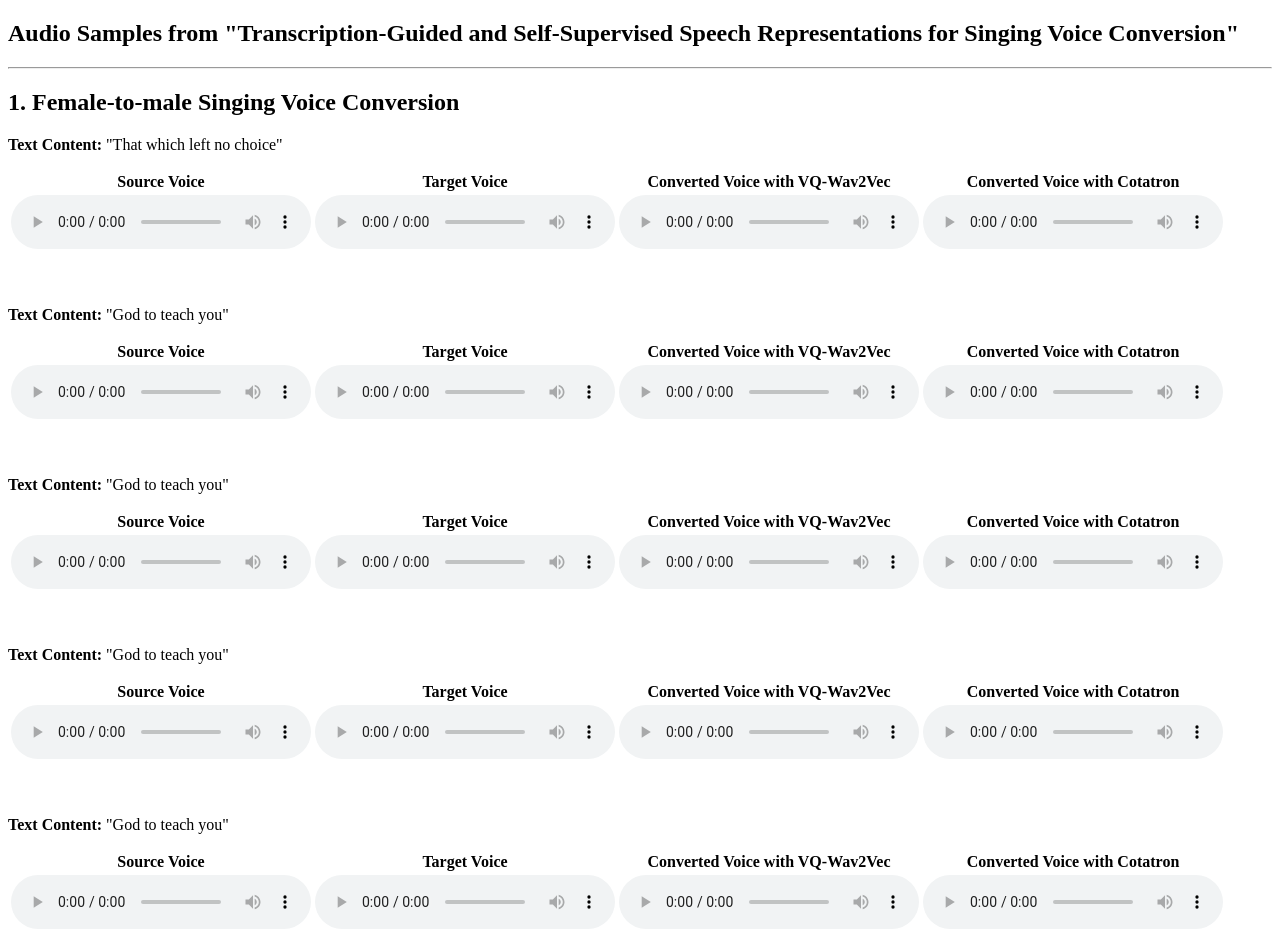
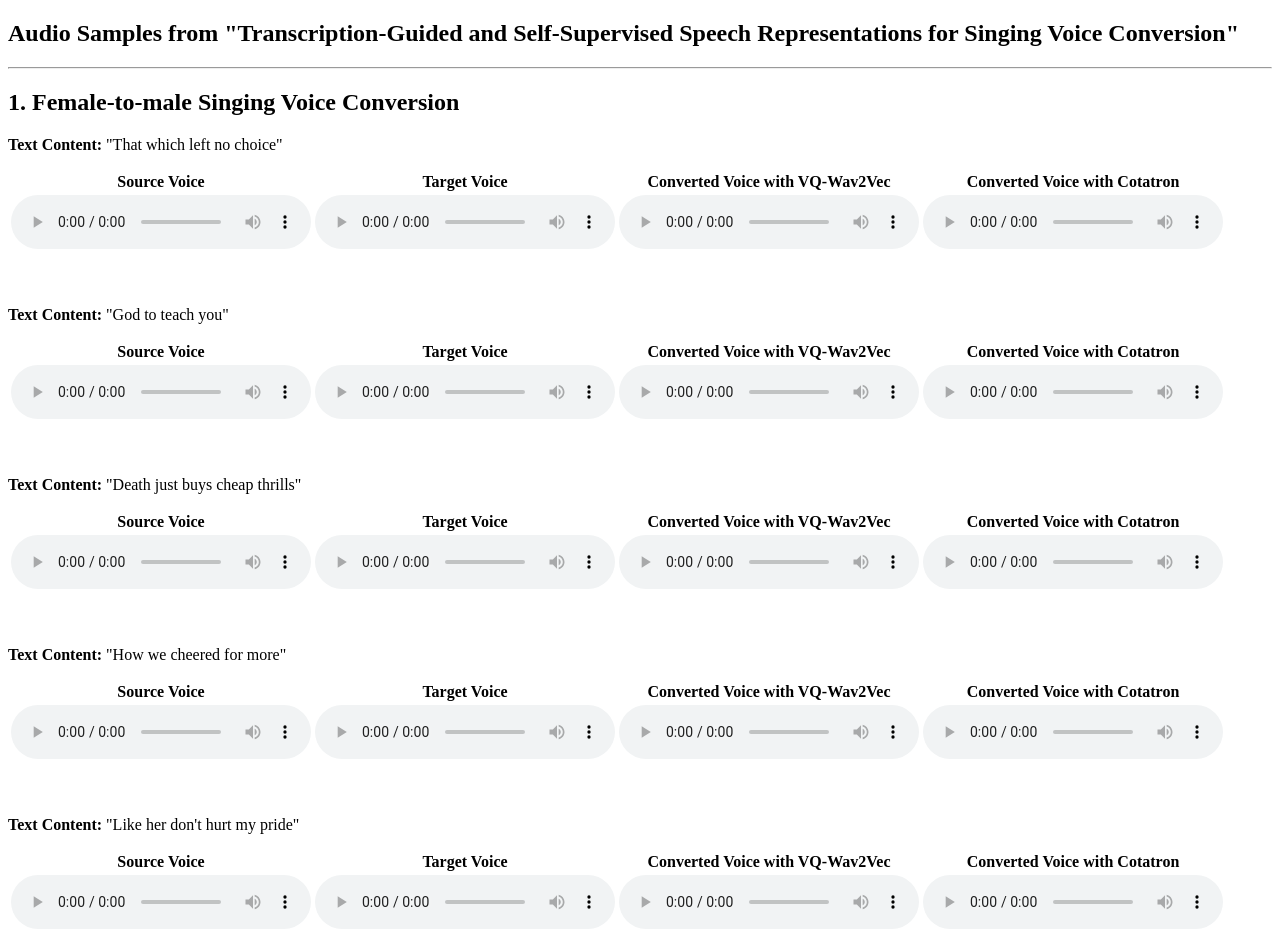
Before and after one commit to clbetty/masterthesis, a plain HTML site: page index.html in a window 1280 px wide. Drawn offline with Linux system fonts and the light colour scheme.

Commit message:
Update index.html

```diff
--- a/index.html
+++ b/index.html
@@ -88,7 +88,7 @@
 
 <p>&nbsp;</p>
 
-<p> <Strong>Text Content:</Strong> "God to teach you" </p>
+<p> <Strong>Text Content:</Strong> "Death just buys cheap thrills" </p>
 
 <table>
 <tbody>
@@ -129,7 +129,7 @@
 
 <p>&nbsp;</p>
 
-<p> <Strong>Text Content:</Strong> "God to teach you" </p>
+<p> <Strong>Text Content:</Strong> "How we cheered for more" </p>
 
 <table>
 <tbody>
@@ -170,7 +170,7 @@
 
 <p>&nbsp;</p>
 
-<p> <Strong>Text Content:</Strong> "God to teach you" </p>
+<p> <Strong>Text Content:</Strong> "Like her don't hurt my pride" </p>
 
 <table>
 <tbody>
```
